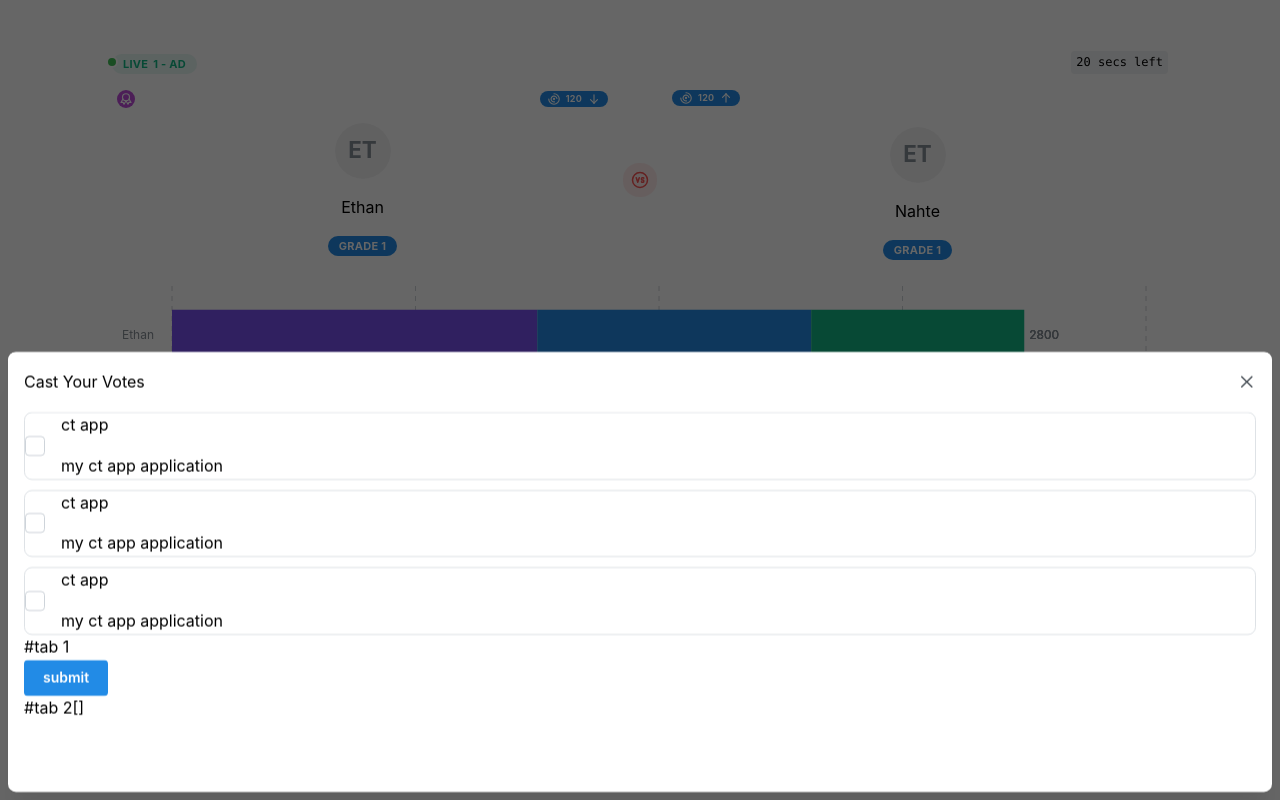
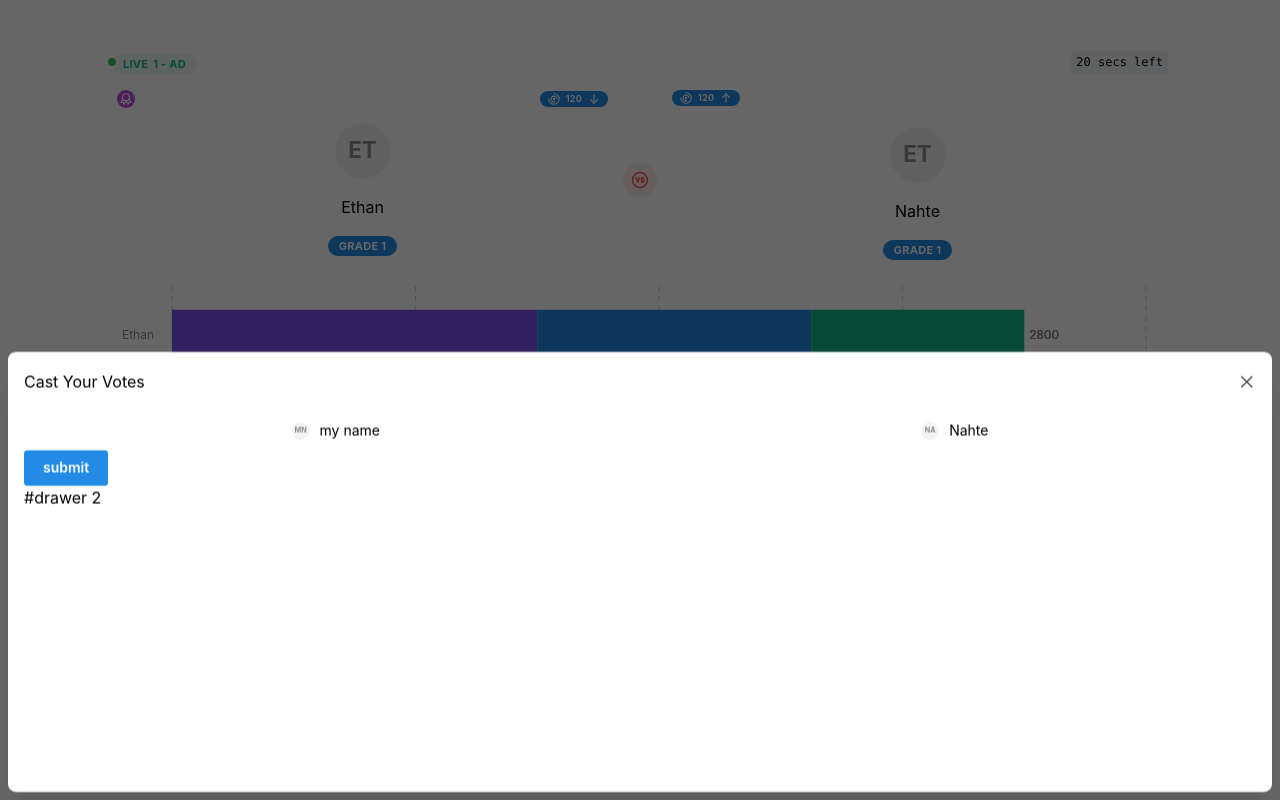
Before and after one commit to CrusaderGoT/The-Culling-Game, a Next.js app in the folder frontend/: page / in a window 1280 px wide. Both pictures are taken after a click on the button "Vote". Built offline with nearby package versions, Linux system fonts and the light colour scheme.

Commit message:
Enhance voting functionality by updating VoteCards to include player ID in vote data and implementing tabs for multiple players in VoteTab component

```diff
--- a/frontend/components/match/forms/vote-form.tsx
+++ b/frontend/components/match/forms/vote-form.tsx
@@ -48,12 +48,14 @@ type VoteCardProp = {
 };
 
 export function VoteCards({ player, value, setValue }: VoteCardProp) {
-    const cards = player.cursed_technique.applications.map(
-        (application, index) => (
+    const cards = player.cursed_technique.applications.map((application) => (
         <Checkbox.Card
             key={randomId()}
             radius={"md"}
-                value={`${application.id}`}
+            value={`${JSON.stringify({
+                ct_app_id: application.id,
+                player_id: player.id,
+            })}`}
         >
             <Group>
                 <Checkbox.Indicator />
@@ -63,8 +65,7 @@ export function VoteCards({ player, value, setValue }: VoteCardProp) {
                 </Stack>
             </Group>
         </Checkbox.Card>
-        )
-    );
+    ));
 
     return (
         <Box>
--- a/frontend/components/match/live-match.tsx
+++ b/frontend/components/match/live-match.tsx
@@ -14,14 +14,15 @@ import {
     Indicator,
     Paper,
     Stack,
+    Tabs,
     Text,
     ThemeIcon,
 } from "@mantine/core";
 
 import { BarChart } from "@mantine/charts";
 
-import { PlayerInfo, type CastVote } from "@/api/client";
-import { useDisclosure } from "@mantine/hooks";
+import { PlayerInfo } from "@/api/client";
+import { randomId, useDisclosure } from "@mantine/hooks";
 import {
     IconArrowDown,
     IconArrowUp,
@@ -76,6 +77,47 @@ export const playerInfo: PlayerInfo = {
     colony: {
         id: 10,
         country: "AD",
+    },
+};
+
+export const playerInfo2: PlayerInfo = {
+    id: 2,
+    cursed_technique: {
+        name: "void technique",
+        id: 3,
+        definition: "manipulates empty space",
+        applications: [
+            {
+                name: "teleport",
+                id: 6,
+                number: 3,
+                application: "instant movement through void",
+            },
+            {
+                name: "void pocket",
+                id: 7,
+                number: 4,
+                application: "store items in pocket dimension",
+            },
+        ],
+    },
+    age: 25,
+    name: "Nahte",
+    gender: "female",
+    created: new Date().toDateString(),
+    grade: 1,
+    points: 8.5,
+    matches: [],
+    user: {
+        username: "void_walker",
+        id: 51,
+        email: "void@example.com",
+        created: new Date().toDateString(),
+    },
+    barrier_technique: null,
+    colony: {
+        id: 11,
+        country: "JP",
     },
 };
 
@@ -202,15 +244,14 @@ function MatchVoteChart() {
     );
 }
 
-function VoteTab() {
+type VoteTabProp = {
+    players: PlayerInfo[];
+};
+
+function VoteTab({ players }: VoteTabProp) {
     const [opened, { open, close }] = useDisclosure(false);
 
     const [value, setValue] = useState<string[]>([]);
-
-    const votes: CastVote[] = value.map((appId) => ({
-        player_id: 1,
-        ct_app_id: Number(appId),
-    }));
 
     return (
         <Box>
@@ -223,13 +264,33 @@ function VoteTab() {
                 returnFocus
                 position="bottom"
             >
-                <VoteCards
-                    value={value}
-                    setValue={setValue}
-                    player={playerInfo}
-                />{" "}
-                #tab 1
-                <VoteForm votes={votes} /> #tab 2{`${JSON.stringify(votes)}`}
+                <Tabs color="lime" variant="pills" defaultValue="gallery">
+                    <Tabs.List grow>
+                        {players.map((player) => (
+                            <Tabs.Tab
+                                key={randomId()}
+                                value={player.name}
+                                leftSection={
+                                    <Avatar name={player.name} size={18} />
+                                }
+                            >
+                                {player.name}
+                            </Tabs.Tab>
+                        ))}
+                    </Tabs.List>
+
+                    {players.map((player) => (
+                        <Tabs.Panel key={randomId()} value={player.name}>
+                            <VoteCards
+                                value={value}
+                                setValue={setValue}
+                                player={player}
+                            />
+                        </Tabs.Panel>
+                    ))}
+                </Tabs>
+                <VoteForm votes={JSON.parse(JSON.stringify(value))} /> #drawer 2
+                {`${JSON.parse(JSON.stringify(value))}`}
             </Drawer>
 
             <Button variant="filled" onClick={open}>
@@ -253,7 +314,7 @@ export function LiveMatch() {
             </CardSection>
 
             <CardSection mx={"auto"} p={"xs"}>
-                <VoteTab />
+                <VoteTab players={[playerInfo, playerInfo2]} />
             </CardSection>
         </Card>
     );
```
Lines whose indentation alone changed are shown as unchanged.
